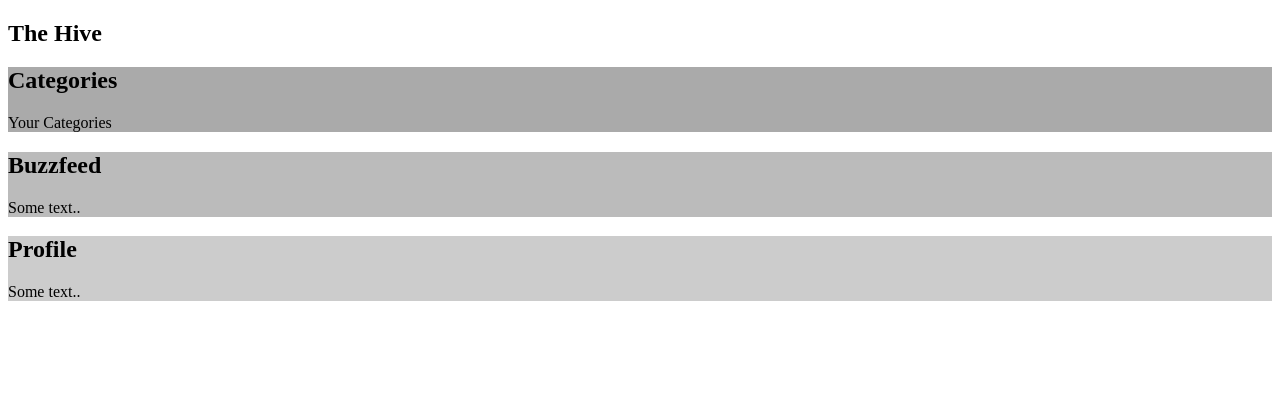
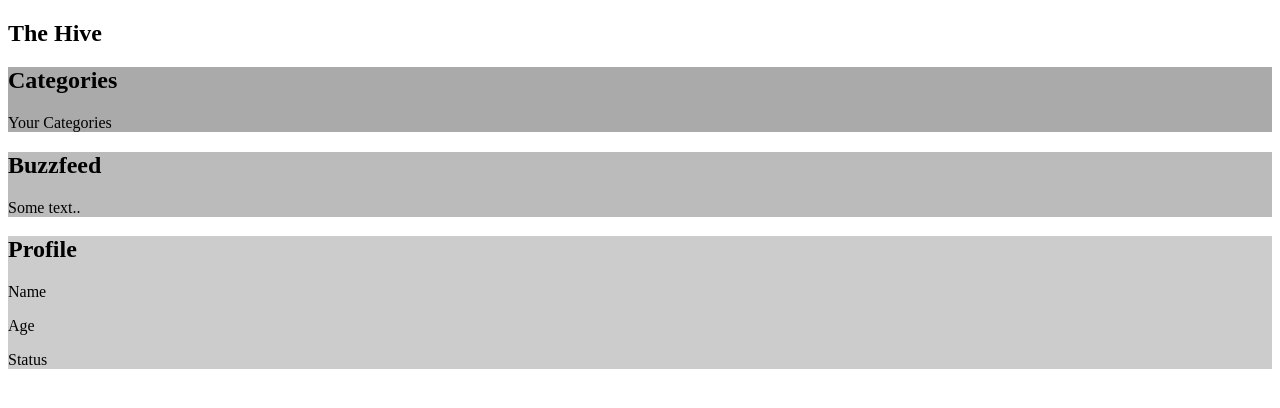
Before and after one commit to jackpeterso/TheHive, a Python web app: template TheHive/template/post_list.html in a window 1280 px wide. Shown: the top 408 px of the page. Run offline with Jinja, Linux system fonts and the light colour scheme; the template is opened without the code that fills it, so the values that code supplies are empty.

Commit message:
updated template

```diff
--- a/TheHive/template/post_list.html
+++ b/TheHive/template/post_list.html
@@ -21,7 +21,9 @@
   </div>
   <div class="column" style="background-color:#ccc;">
     <h2>Profile</h2>
-    <p>Some text..</p>
+    <p>Name</p>
+    <p>Age</p>
+    <p>Status</p>
   </div>
 </div>
 
```
Also changed, not shown: TheHive/static/css/thehive.css (renamed from TheHive/thehive/static/css/thehive.css).
